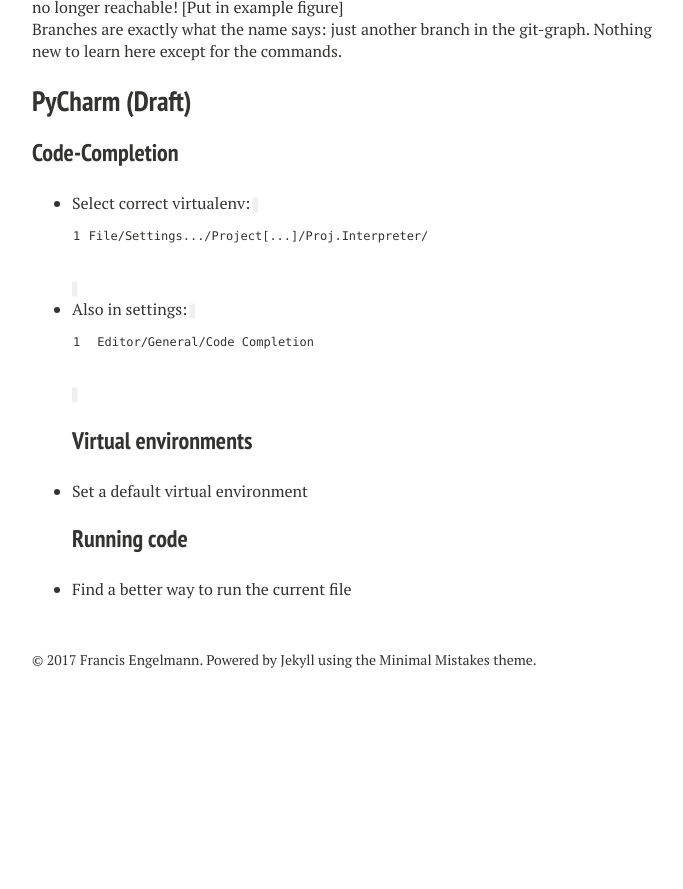
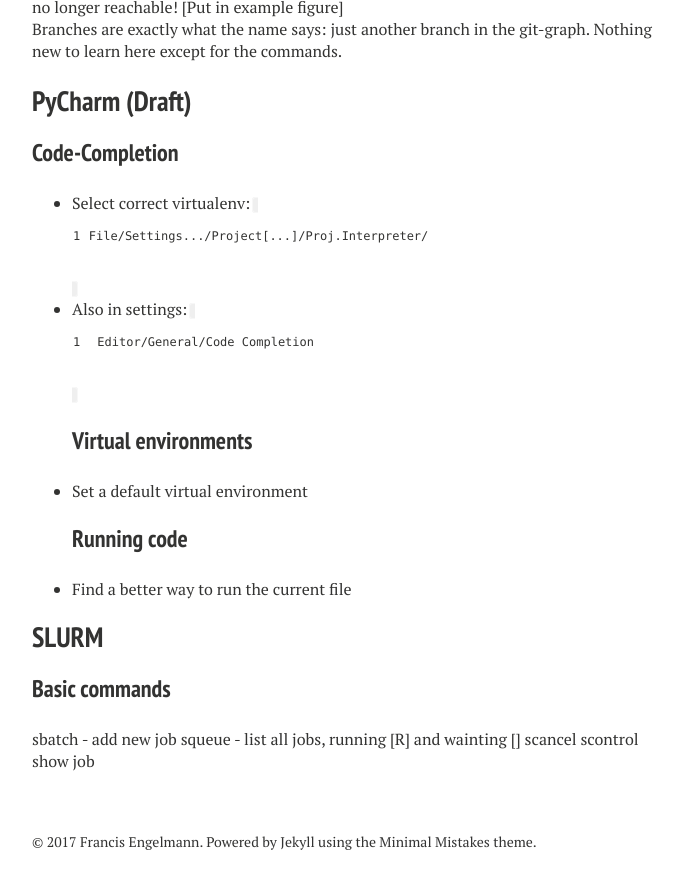
Before and after one commit to francisengelmann/francisengelmann.github.io, a Jekyll site: the page built from guides.md, in a window 1280 px wide and 900 px high, scrolled down 1329 px. Shown: the top 889 px of the window, without its empty margins (288-971 px from the left). Built offline with Jekyll 4.4.1, drawn with Linux system fonts in a browser that asks for light colours; nearby versions of some CDN libraries; our own code applies the rules of GitHub Pages for plain Markdown files; before the commit the page ends 2047 px from its top, so only the background shows below that.

Commit message:
Update guides.md

```diff
--- a/guides.md
+++ b/guides.md
@@ -39,3 +39,11 @@
 * Set a default virtual environment
 ### Running code
 * Find a better way to run the current file
+
+
+## SLURM
+### Basic commands
+sbatch <script.sh>    - add new job
+squeue                - list all jobs, running [R] and wainting []
+scancel
+scontrol show job <id>
```
